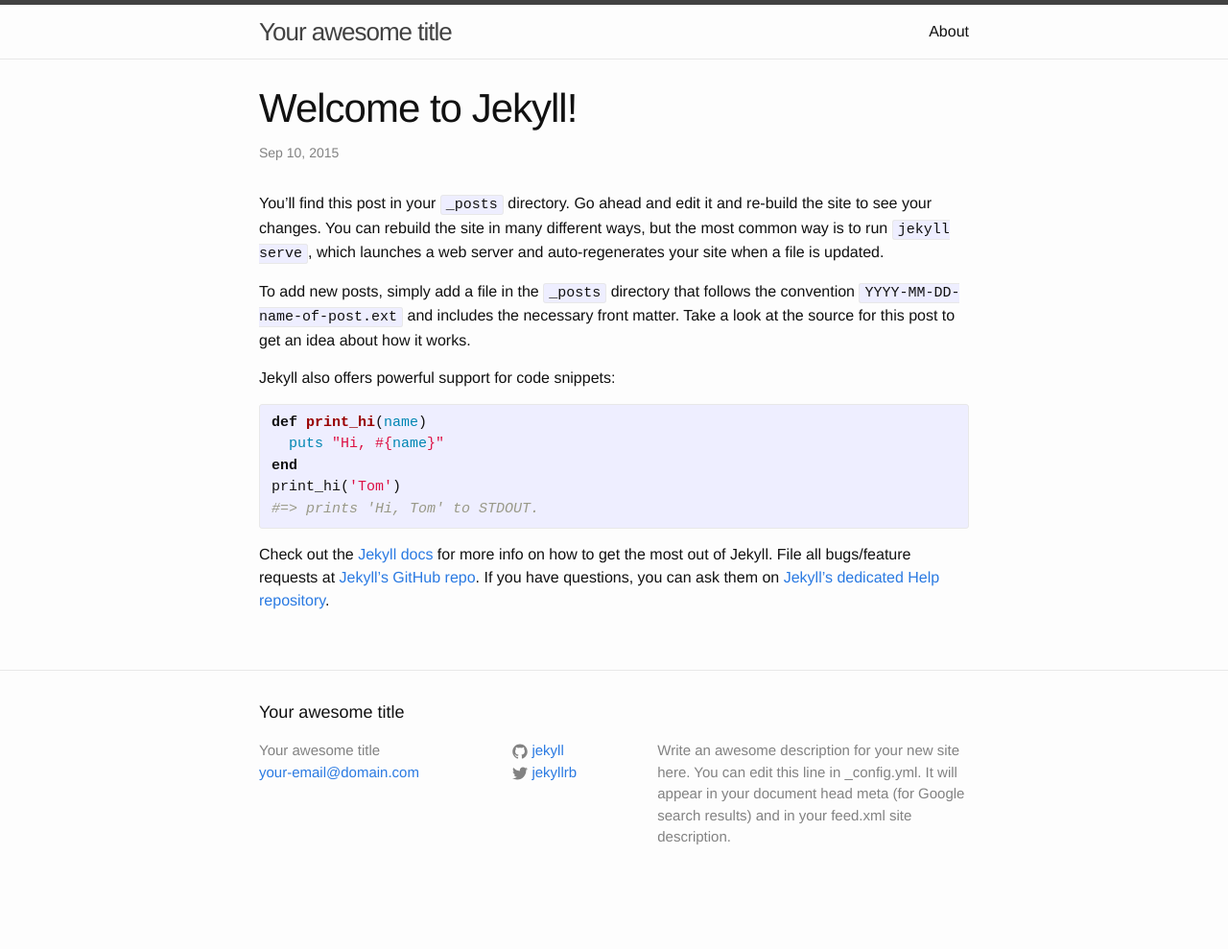
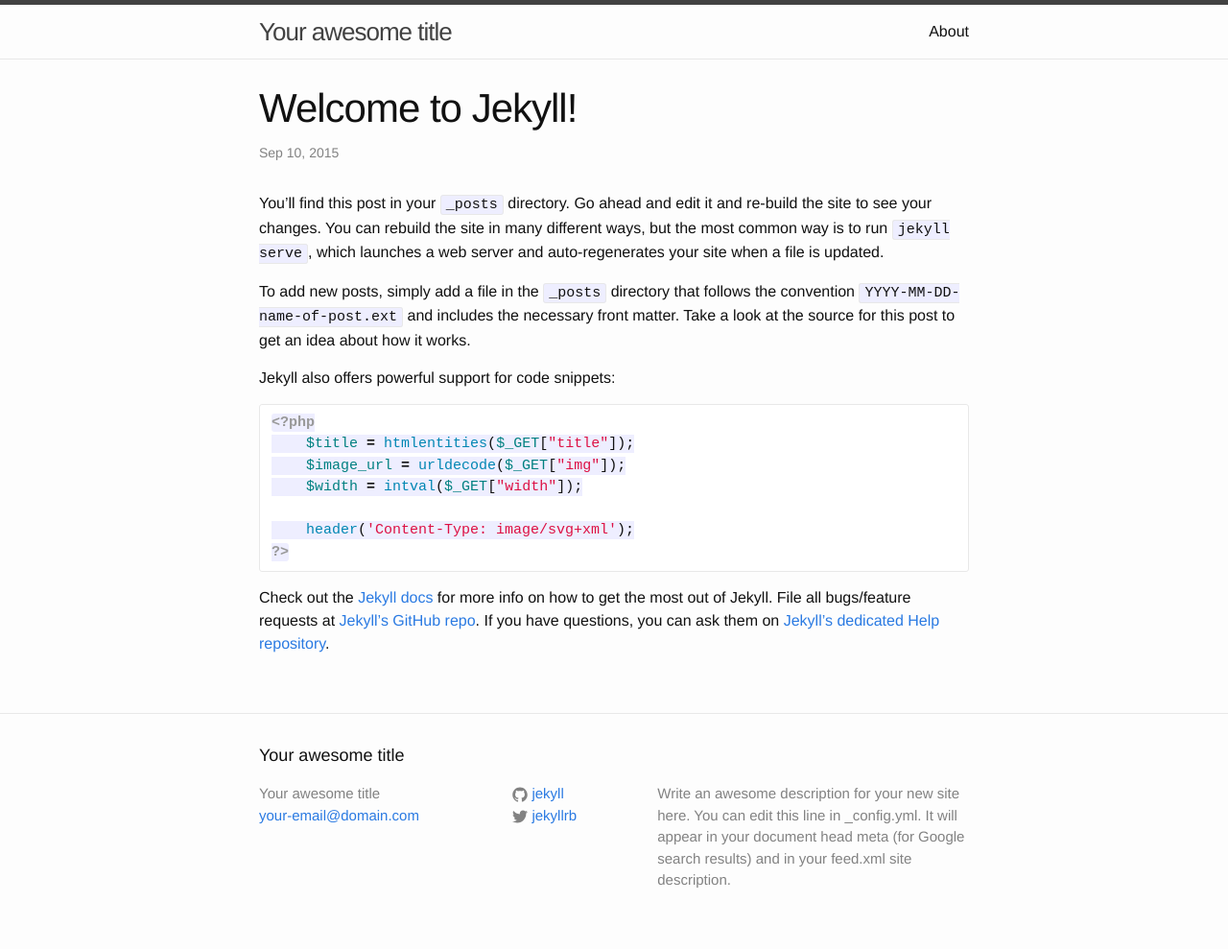
Before and after one commit to mo/mo.github.io, a Jekyll site: the page built from _posts/2015-09-10-welcome-to-jekyll.markdown, in a window 1280 px wide. Shown: the whole page at 96% size. Built offline with Jekyll 4.4.1, drawn with Linux system fonts in a browser that asks for light colours; Markdown is read by kramdown in place of the engine named in the settings; before the commit the page ends 944 px from its top, so only the background shows below that.

Commit message:
Render markdown using redcarpet
This enables triple backtick code blocks with pygments syntax highlighting,
which in turn is nice because sublime 3 recognizes them are will also use
the right syntax highlighter inside such blocks when the .md file is edited.

````diff
--- a/_config.yml
+++ b/_config.yml
@@ -11,4 +11,7 @@
 github_username:  jekyll
 
 # Build settings
-markdown: kramdown
+markdown: redcarpet
+redcarpet:
+  extensions: ["smart", "tables", "autolink", "strikethrough", "space_after_headers", "with_toc_data", "fenced_code_blocks", "footnotes"]
+  highlighter: pygments
--- a/_posts/2015-09-10-welcome-to-jekyll.markdown
+++ b/_posts/2015-09-10-welcome-to-jekyll.markdown
@@ -10,13 +10,15 @@
 
 Jekyll also offers powerful support for code snippets:
 
-{% highlight ruby %}
-def print_hi(name)
-  puts "Hi, #{name}"
-end
-print_hi('Tom')
-#=> prints 'Hi, Tom' to STDOUT.
-{% endhighlight %}
+```php
+<?php
+    $title = htmlentities($_GET["title"]);
+    $image_url = urldecode($_GET["img"]);
+    $width = intval($_GET["width"]);
+
+    header('Content-Type: image/svg+xml');
+?>
+```
 
 Check out the [Jekyll docs][jekyll] for more info on how to get the most out of Jekyll. File all bugs/feature requests at [Jekyll’s GitHub repo][jekyll-gh]. If you have questions, you can ask them on [Jekyll’s dedicated Help repository][jekyll-help].
 
````
